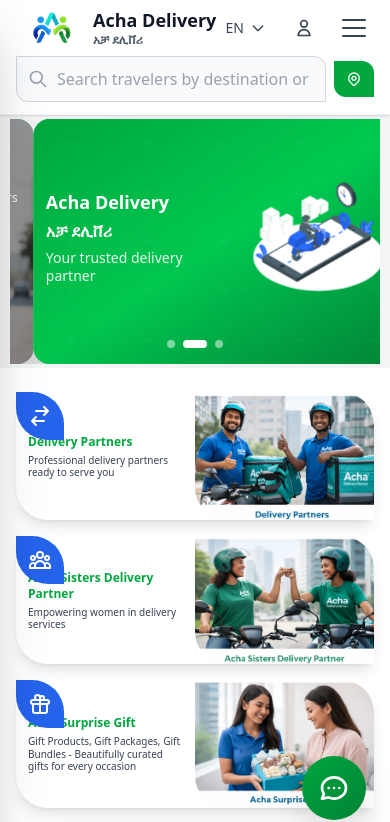
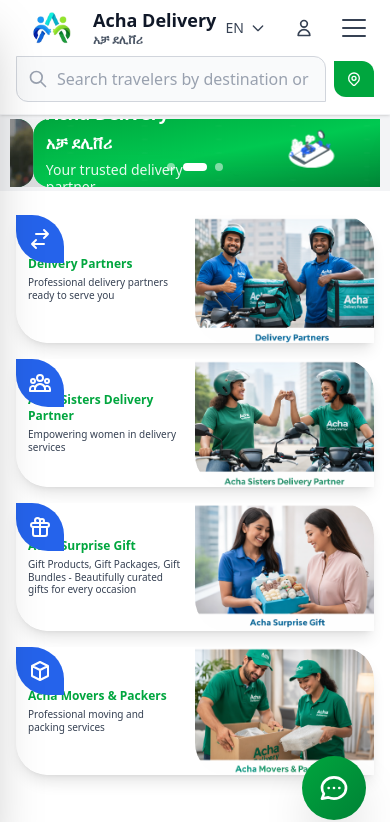
Before and after one commit to HilaryGH/Acha, a React (Vite) app in the folder client/: page / in a window 390 px wide. Shown: the top 822 px of the page. Built offline with nearby package versions, Linux system fonts and the light colour scheme; no server answers.

Commit message:
Update project changes

```diff
--- a/client/src/components/Home.tsx
+++ b/client/src/components/Home.tsx
@@ -51,7 +51,7 @@
   return (
     <div className="w-full bg-white">
       {/* Hero Section with Sliding Carousel */}
-      <section className="relative h-[30vh] min-h-[86px] sm:min-h-[220px] md:min-h-[300px] flex items-center justify-center overflow-hidden bg-gray-100 py-1 md:py-4">
+      <section className="relative h-[9vh] min-h-[26px] md:h-[30vh] sm:min-h-[220px] md:min-h-[300px] flex items-center justify-center overflow-hidden bg-gray-100 py-1 md:py-4">
         <div className="w-[95%] max-w-7xl h-full mx-auto relative overflow-hidden">
           {/* Sliding Container */}
           <div
```
